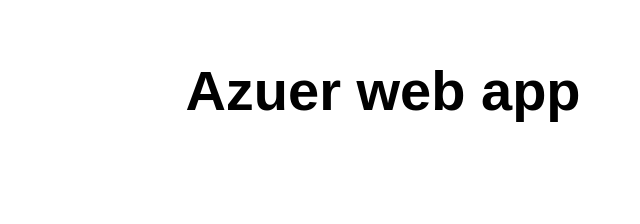
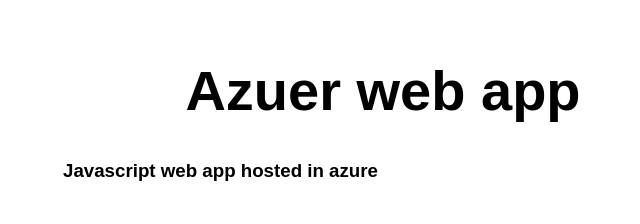
Before and after one commit to surajnaveen/Azure_lab1, a website: page src/index.html in a window 1280 px wide. Shown: the whole page, without its empty margins (257-897 px from the left). Drawn offline with Linux system fonts and the light colour scheme.

Commit message:
Update index.html

```diff
--- a/src/index.html
+++ b/src/index.html
@@ -11,6 +11,7 @@
 <body>
   <main>
     <h1>Azuer web app</h1>
+    <h3>Javascript web app hosted in azure</h3>
   </main>
 </body>
 
```
